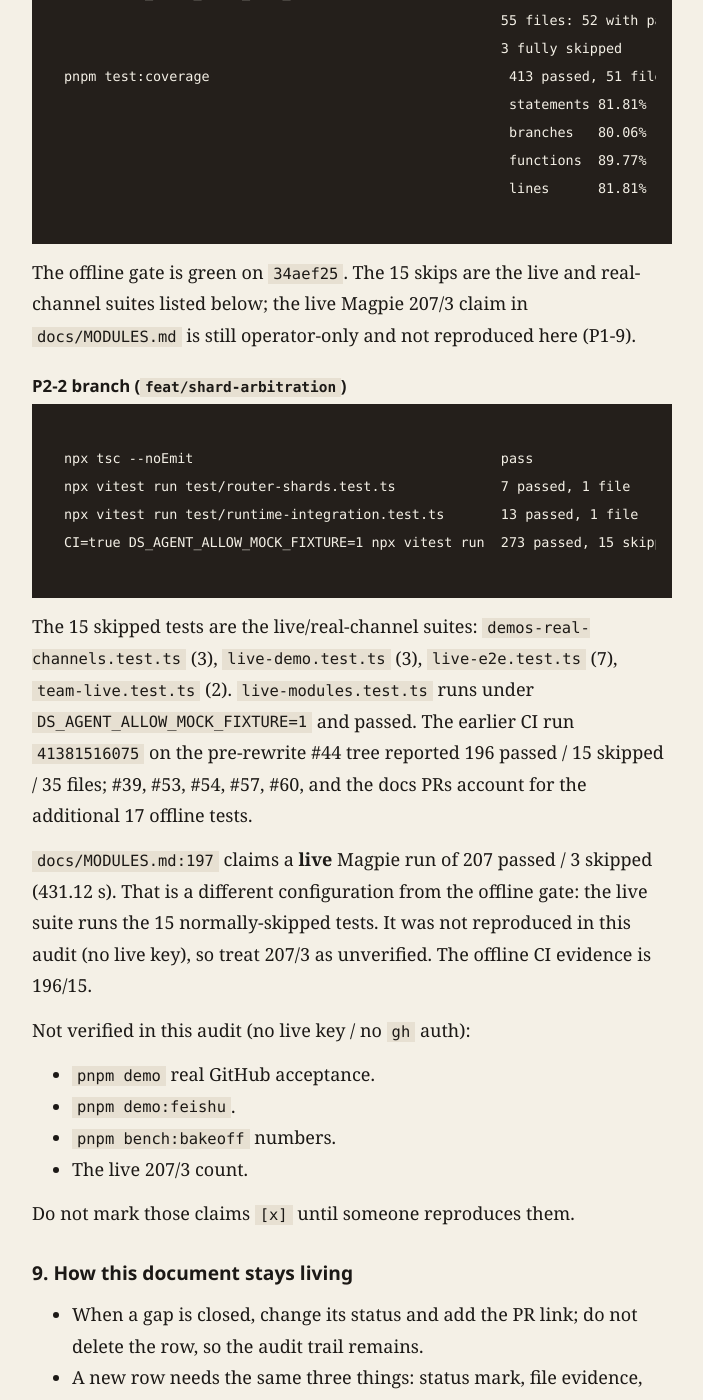
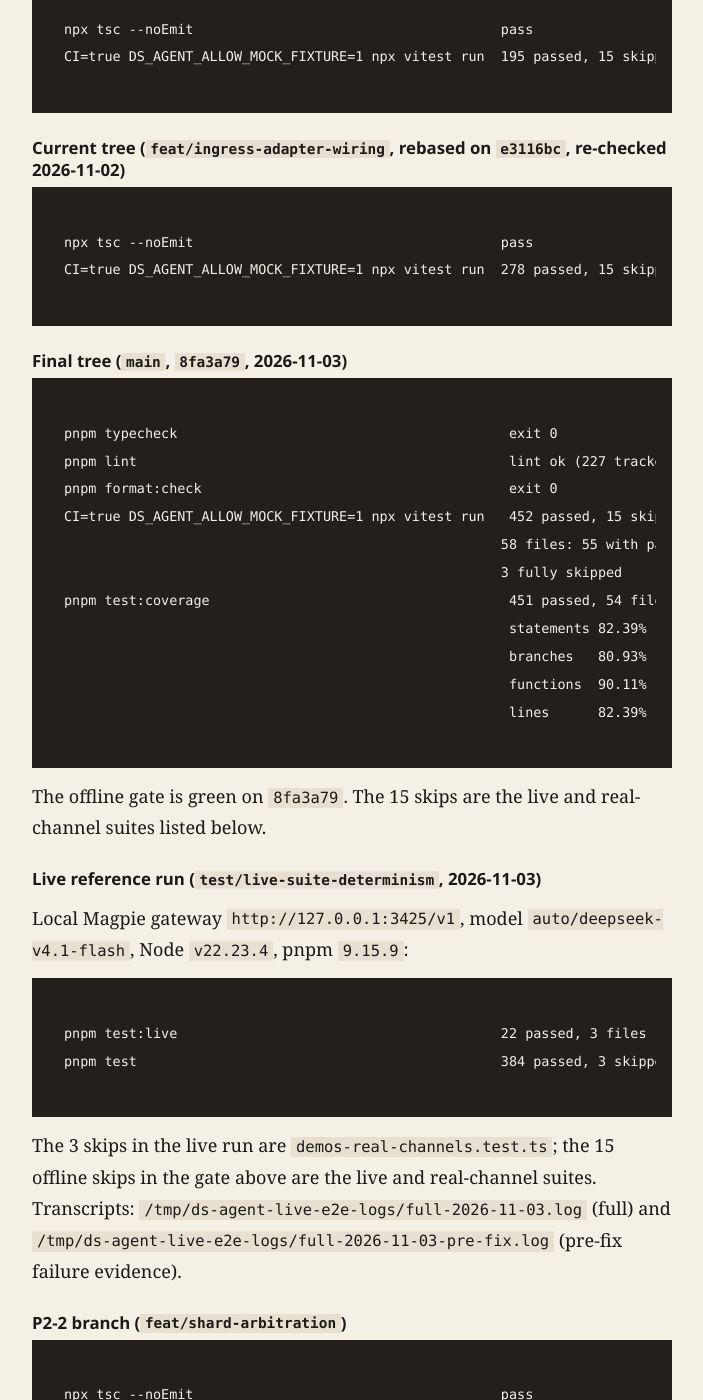
Before and after one commit to LofiSu/deepseek-super-agent, a Jekyll site: the page built from docs/ROADMAP.md, in a window 1280 px wide and 1400 px high, scrolled down 27044 px. Shown: the whole window, without its empty margins (288-991 px from the left). Built offline with Jekyll 4.4.1, drawn with Linux system fonts in a browser that asks for light colours; our own code applies the rules of GitHub Pages for plain Markdown files; some of the changed text lies outside the part shown.

Commit message:
docs: record the 2026-11-03 live reference run
Reproduced P1-9 on the local Magpie gateway with workbuddy/deepseek-v4.1-flash:
pnpm test:live 22/22 (195.34 s), full pnpm test 384 passed / 3 skipped / 55
files (622.33 s). Refresh the coverage and offline counts after #64.

````diff
--- a/docs/ROADMAP.md
+++ b/docs/ROADMAP.md
@@ -1,9 +1,9 @@
 # Plan audit and living roadmap
 
 > Status: living document · First audit: 2026-11-02 against `8f8e104` ·
-> Revised: 2026-11-03 against `34aef25` · Repo: `LofiSu/deepseek-super-agent`
+> Revised: 2026-11-03 against `8fa3a79` · Repo: `LofiSu/deepseek-super-agent`
 >
-> Sources for current-state claims: `origin/main` at `34aef25` (`PLAN.md`,
+> Sources for current-state claims: `origin/main` at `8fa3a79` (`PLAN.md`,
 > `README.md`, `README.zh-CN.md`, `docs/install.md`, `docs/zh/install.md`,
 > `docs/MODULES.md`, `docs/HARDENING_2026-11-01.md`), `src/`, `test/`,
 > `package.json`, `.github/workflows/`, and the `gh` PR history.
@@ -33,6 +33,7 @@
 | 2026-11-03 | `bb11c96` | #64 merged the iMessage channel and the local OpenAI-compatible gateway. The same-day audit found default-open iMessage admission and gateway authentication edges; those are tracked as IMESSAGE-ADMISSION and GATEWAY-HARDENING. |
 | 2026-11-03 | `34aef25` | #75–#82 and #84 merged: project-state checkpoint (#75), gateway authentication hardening (#76), iMessage fail-closed admission (#77, corrected by #81), single-owner orchestration (#78), Worker-mesh backpressure (#79, release ordering corrected by #84), docs reconciliation (#80), and gateway token-file redirection rejection (#82). The §7 work board and the final-tree evidence below are re-checked at `34aef25`; P1-3 is resolved and restart replay (P1-6) is ready to start. #83 (state-doc reconciliation) was still open at this base. The live Magpie claim remains operator-only. |
 | 2026-11-03 | `cecfba0` | #83 merged the project-state reconciliation; the `34aef25` audit evidence is now documented on `main`. No runtime change. |
+| 2026-11-03 | `bb11c96` + fixes | Live reference run reproduced on local Magpie (`workbuddy/deepseek-v4.1-flash`): `pnpm test:live` 22/22 (195.34 s), full `pnpm test` 384 passed / 3 skipped / 55 files (622.33 s); P1-9 resolved. The three test-only determinism fixes are on `main` via #91; this docs update is re-landed on `8fa3a79`. |
 
 PR history correction: the audit base `8f8e104` is **#37** (GitHub Pages).
 **#38** (`566d308`, opt-in domain naming) merged just before it. The refactor is
@@ -101,7 +102,7 @@ not evidence (see `docs/CODE_REVIEW_METHOD.md`).
 
 | Domain | Status | Evidence | Gap |
 |--------|--------|----------|-----|
-| **评测与指标** (T45) | done | `src/metrics/metrics.ts`, `curve.ts`, `bakeoff.ts`, `batching-bench.ts`; `src/cli/bakeoff.ts`; `test/metrics.test.ts`, `metrics-curve.test.ts`, `batching-bench.test.ts`, `runtime-integration.test.ts` | Counters, `curveSamples`, `model.call`, `compareBakeoff`, and `pnpm bench:bakeoff` exist. A live bake-off is a manual measurement (needs a model key); it is not a CI gate. `docs/MODULES.md:197` claims 207 passed / 3 skipped on a live Magpie run; unverified in this audit (P1-9). |
+| **评测与指标** (T45) | done | `src/metrics/metrics.ts`, `curve.ts`, `bakeoff.ts`, `batching-bench.ts`; `src/cli/bakeoff.ts`; `test/metrics.test.ts`, `metrics-curve.test.ts`, `batching-bench.test.ts`, `runtime-integration.test.ts` | Counters, `curveSamples`, `model.call`, `compareBakeoff`, and `pnpm bench:bakeoff` exist. A live bake-off is a manual measurement (needs a model key); it is not a CI gate. The live reference run is reproduced: `pnpm test` 384 passed / 3 skipped on 2026-11-03 (P1-9). |
 | **扩展** — Router shards (T46) | done | `src/ingress/shards.ts`; `Disposition.shards` in `src/shared/types.ts:85-91`; `Runtime.create` registers `DS_AGENT_SHARDS` (`src/runtime.ts:151-166`); `Harness.launch` runs one Router session per shard (`src/harness/loop.ts:74-77,145-160`); `test/router-shards.test.ts`, `runtime-integration.test.ts` | P2-2 is resolved on `feat/shard-arbitration`: matches sort by `priority` desc then registration order, `default` is fallback-only, and every matching shard runs its Router session. The first shard is the single reply owner and the only session allowed to emit a terminal decision; later shards share the Ticket/Thread and are rejected by the tool guard. Ownership comes from the trigger named by the call (mismatched trigger/ticket pairs are rejected), and `Evals.decide` dedupes terminal decisions per trigger. Shards remain routing metadata, not multi-process placement. |
 | **扩展** — Worker mesh (T47) | done | `src/harness/mesh.ts`; `Assignment.node` in `src/shared/types.ts:102-120`; placement via `Engine.assignmentPlaced`; queue in `src/harness/loop.ts`; `test/worker-mesh.test.ts`, `runtime-integration.test.ts` | Placement is logical and single-process, and the Engine remains the only writer of `Assignment.node`. Capacity is enforced in-process: a full mesh parks the Worker in a bounded FIFO (`DS_AGENT_MESH_QUEUE`, default 100), a full queue rejects the launch without throwing, Assignment-ended/ticket-open turns free their slot, and `drain` resolves queued work. Cross-host transport remains external (P1-3). |
 | **长期记忆** (T48) | partial | `src/memory/long-term.ts`; write on terminal ticket in `src/runtime.ts:201-216`; recall injection in `src/runtime.ts:274-282`; `test/long-term-memory.test.ts`, `runtime-integration.test.ts` | One redacted entry per ticket, keyword AND recall, three results. #54 added retention (count/age, default 1000 entries / 90 days, 0 disables) with transactional spill+grant cleanup and configurable env. #68 added same-ticket dedupe (normalized redacted text, tag union, no extra row/spill, missing-spill zombies never reused) and deterministic tag+text+recency ranking (formula in `docs/MODULES.md` M6); P2-1 is resolved (#54, #68). Semantic/multi-hop search and the month-scale story remain open. Documented as partial in `README.md:115`. |
@@ -136,7 +137,10 @@ The project can be called complete only when **all** of these are true.
    green, with no live key, on every PR. New domain tests must run, not skip.
 2. Live reference run: `pnpm test` green on a documented model/gateway, with the
    date, model id, pass/skip counts, and transcript path recorded.
-   `docs/MODULES.md:197` claims 207 passed / 3 skipped; reproduce it (P1-9).
+   **Satisfied on 2026-11-03 (P1-9):** local Magpie gateway
+   `http://127.0.0.1:3425/v1`, `workbuddy/deepseek-v4.1-flash`; `pnpm test`
+   384 passed / 3 skipped / 55 files (622.33 s). Transcript:
+   `/tmp/ds-agent-live-e2e-logs/full-2026-11-03.log`. The 3 skips are the real-channel demo tests.
 3. Real-channel acceptance: `pnpm demo` (real GitHub issues + comments) and
    `pnpm demo:feishu` run on a release candidate, with artifacts under
    `/tmp/ds-agent-live-e2e-logs/`. A green offline suite is not a substitute.
@@ -369,16 +373,23 @@ a `dist/cli.js` binary. Publishing an npm package would be a new product
 decision, not a missing implementation of M0–M11.
 
 **P1-9. Reproduce the live reference run.**
-Status: partially reproduced, still open. `docs/MODULES.md:197` claims 207
-passed / 3 skipped on a live Magpie run (431.12 s). On the pre-rewrite #44 tree
-(`7f1c9a1`), the previously red live tests `job`, `ports`, and `metrics` pass
-together (13/13, 90.48 s). A full `pnpm test` on that tree reached 206 passed /
-3 skipped with 2 failures that
-were both upstream provider 429s (`live-modules` model call; `metrics` saw
-`model.error: 3` instead of 0), not product assertions. Re-run with a healthy
-provider quota and record the dated counts; update `docs/MODULES.md` if the
-reference number changes.
-Suggested workstream: release agent, `ci/live-reference-run`.
+Status: resolved on 2026-11-03. Run on `main` at `bb11c96` plus the
+`test/live-suite-determinism` fixes, against the local Magpie gateway
+(`http://127.0.0.1:3425/v1`, `workbuddy/deepseek-v4.1-flash`), Node
+`v22.23.4`, pnpm `9.15.9`:
+
+```text
+pnpm test:live     22 passed, 3 files (195.34 s)
+pnpm test          384 passed, 3 skipped, 55 files (622.33 s)
+```
+
+The 3 skips are `test/demos-real-channels.test.ts`, which needs `gh auth` and
+real channel peers. The previous 207/3 claim in `docs/MODULES.md` was replaced
+with this dated run. Three test-only fixes were needed to make the default live
+suite deterministic: the offline credential sentinel now opts into MockModel
+explicitly, `metrics.test.ts` no longer asserts live-model-dependent counters in
+its strict object, and `team-live.test.ts` uses a 150 s settle deadline with a
+240 s test timeout. No product code changed.
 
 **P1-10. Correct the sandbox documentation after #44.**
 Status: resolved by #55.
@@ -491,7 +502,7 @@ the work is already public.
 | P1-6 | `ds-agent serve` + in-flight resume |  | `daemon-serve` | #66 | partially resolved (serve; no restart replay) | `serve` runs the daemon timer over persisted state (no inbound channel loop), drains on SIGINT/SIGTERM, exits 0; second signal forces 1. In-flight turn is still not reconstructed after restart |
 | P1-7 | Packaging decision |  |  |  | resolved (source-only) | No `bin`/`build`; install docs say source-only via `pnpm` |
 | P1-8 | Fail-closed filesystem sandbox |  | `fix/env-fail-closed-sandbox` | #44 | resolved | Missing wrapper throws; CI installs `bubblewrap` |
-| P1-9 | Reproduce live reference run |  |  |  | partially reproduced | 3/3 previously red live files pass; full run hit provider 429, not assertion failures |
+| P1-9 | Reproduce live reference run |  | `test/live-suite-determinism` |  | resolved | Local Magpie `workbuddy/deepseek-v4.1-flash`, 2026-11-03: `pnpm test:live` 22/22 (195.34 s); full `pnpm test` 384 passed / 3 skipped / 55 files (622.33 s); 3 skips are real-channel demos |
 | P1-10 | Correct sandbox docs to default-on/fail-closed |  | `docs/fail-closed-sandbox` | #55 | resolved | User docs no longer describe `DS_AGENT_SANDBOX=1` opt-in; reads not overclaimed |
 | P2-1 | LTM retention/ranking |  | `feat/ltm-retention`, `feat/ltm-ranking-dedupe` | #54, #68 | resolved | Retention 1000/90 + spill cleanup (#54); dedupe (same-ticket normalized text, tag union, no extra row/spill) and tagHits/textHits/createdAt/id ranking tested with an injected clock; formula in `docs/MODULES.md` M6 |
 | P2-2 | Shard arbitration | LofiSu | `feat/shard-arbitration` | #69 | resolved | Precedence documented + tests: priority-desc/registration order, default fallback-only, first shard owns reply + terminal decision; owner resolved from the supplied trigger; idempotent decisions; one ticket/decision per trigger |
@@ -522,25 +533,40 @@ npx tsc --noEmit                                      pass
 CI=true DS_AGENT_ALLOW_MOCK_FIXTURE=1 npx vitest run  278 passed, 15 skipped, 41 files, 2.26 s
 ```
 
-### Final tree (`main`, `34aef25`, 2026-11-03)
+### Final tree (`main`, `8fa3a79`, 2026-11-03)
 
 ```text
 pnpm typecheck                                         exit 0
-pnpm lint                                              lint ok (224 tracked files)
+pnpm lint                                              lint ok (227 tracked files)
 pnpm format:check                                      exit 0
-CI=true DS_AGENT_ALLOW_MOCK_FIXTURE=1 npx vitest run   414 passed, 15 skipped (429)
-                                                      55 files: 52 with passing tests,
+CI=true DS_AGENT_ALLOW_MOCK_FIXTURE=1 npx vitest run   452 passed, 15 skipped (467)
+                                                      58 files: 55 with passing tests,
                                                       3 fully skipped
-pnpm test:coverage                                     413 passed, 51 files
-                                                       statements 81.81% (7667/9371)
-                                                       branches   80.06% (2703/3376)
-                                                       functions  89.77% (685/763)
-                                                       lines      81.81% (7667/9371)
+pnpm test:coverage                                     451 passed, 54 files
+                                                       statements 82.39% (7837/9512)
+                                                       branches   80.93% (2811/3473)
+                                                       functions  90.11% (693/769)
+                                                       lines      82.39% (7837/9512)
 ```
 
-The offline gate is green on `34aef25`. The 15 skips are the live and
-real-channel suites listed below; the live Magpie 207/3 claim in
-`docs/MODULES.md` is still operator-only and not reproduced here (P1-9).
+The offline gate is green on `8fa3a79`. The 15 skips are the live and
+real-channel suites listed below.
+
+### Live reference run (`test/live-suite-determinism`, 2026-11-03)
+
+Local Magpie gateway `http://127.0.0.1:3425/v1`, model
+`auto/deepseek-v4.1-flash`, Node `v22.23.4`, pnpm `9.15.9`:
+
+```text
+pnpm test:live                                        22 passed, 3 files (195.34 s)
+pnpm test                                             384 passed, 3 skipped, 55 files (622.33 s)
+```
+
+The 3 skips in the live run are `demos-real-channels.test.ts`; the 15 offline
+skips in the gate above are the live and real-channel suites. Transcripts:
+`/tmp/ds-agent-live-e2e-logs/full-2026-11-03.log` (full) and
+`/tmp/ds-agent-live-e2e-logs/full-2026-11-03-pre-fix.log` (pre-fix failure
+evidence).
 
 ### P2-2 branch (`feat/shard-arbitration`)
 
@@ -558,17 +584,16 @@ The 15 skipped tests are the live/real-channel suites:
 the pre-rewrite #44 tree reported 196 passed / 15 skipped / 35 files; #39, #53,
 #54, #57, #60, and the docs PRs account for the additional 17 offline tests.
 
-`docs/MODULES.md:197` claims a **live** Magpie run of 207 passed / 3 skipped
-(431.12 s). That is a different configuration from the offline gate: the live
-suite runs the 15 normally-skipped tests. It was not reproduced in this audit
-(no live key), so treat 207/3 as unverified. The offline CI evidence is 196/15.
+The old `docs/MODULES.md` claim of 207 passed / 3 skipped is superseded by the
+2026-11-03 live reference run above (384 passed / 3 skipped / 55 files). The
+offline gate and the live suite are separate configurations; neither replaces
+the real-channel acceptance path.
 
-Not verified in this audit (no live key / no `gh` auth):
+Not verified in this audit (no `gh` auth / no real channel peers):
 
 - `pnpm demo` real GitHub acceptance.
 - `pnpm demo:feishu`.
 - `pnpm bench:bakeoff` numbers.
-- The live 207/3 count.
 
 Do not mark those claims `[x]` until someone reproduces them.
 
````
Also changed, not shown: docs/MODULES.md (+7 -5 lines).
